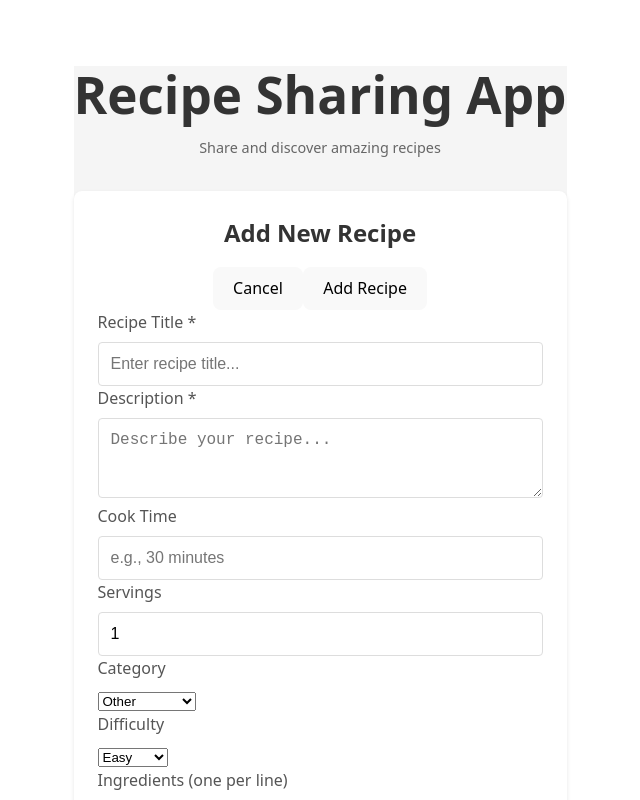
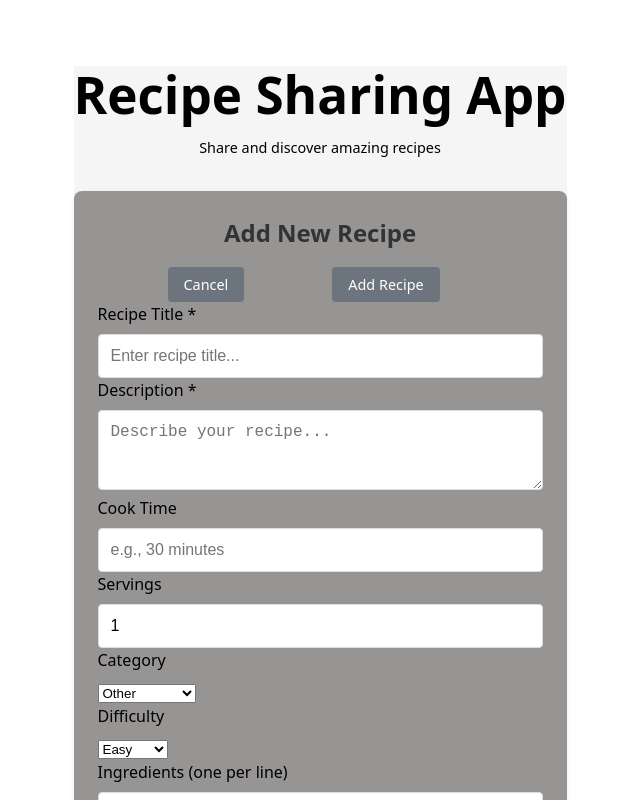
Before and after one commit to Ghanneycaleb/alx-fe-reactjs, a React (Vite) app in the folder recipe-sharing-app/: page /add in a window 1280 px wide. Shown: the top 800 px of the page, without its empty margins (320-960 px from the left). Built offline with nearby package versions, Linux system fonts and the light colour scheme.

Commit message:
Added more css code to the  App.css file

```diff
--- a/recipe-sharing-app/src/App.css
+++ b/recipe-sharing-app/src/App.css
@@ -59,12 +59,12 @@
 }
 
 .app-header h1 {
-  color: #333;
+  color: black;
   margin-bottom: 0.5rem;
 }
 
 .app-header p {
-  color: #666;
+  color: black;
   font-size: 0.9rem;
 }
 
@@ -88,7 +88,7 @@
 
 /* Add Recipe Form Styles */
 .add-recipe-form {
-  background: white;
+  background: rgb(151, 148, 148);
   padding: 1.5rem;
   border-radius: 8px;
   box-shadow: 0 2px 4px rgba(0,0,0,0.1);
@@ -114,7 +114,7 @@
   display: block;
   margin-bottom: 0.5rem;
   font-weight: 500;
-  color: #555;
+  color: black;
 }
 
 .input-group input,
@@ -165,11 +165,11 @@
 .recipe-list h2 {
   margin-top: 0;
   margin-bottom: 1rem;
-  color: #333;
+  color: black;
 }
 
 .no-recipes {
-  color: #666;
+  color: black;
   font-style: italic;
   padding: 2rem;
 }
@@ -192,14 +192,44 @@
 
 .recipe-card h3 {
   margin: 0 0 0.5rem 0;
-  color: #333;
+  color: black;
   font-size: 1.1rem;
 }
 
 .recipe-card p {
   margin: 0;
-  color: #666;
+  color: black;
   line-height: 1.4;
+}
+
+.form-actions{
+  display: flex;
+  gap: 0.5rem;
+  margin-top: 0.5rem;
+}
+
+.cancel-btn{
+  margin-left: 70px;
+  background-color: #6c757d;
+  color: white;
+  border: none;
+  padding: 0.5rem 1rem;
+  border-radius: 4px;
+  cursor: pointer;
+  font-size: 0.9rem;
+  /* transition: background-color 0.2s; */
+}
+
+.save-btn{
+  margin-left: 80px;
+  background-color: #6c757d;
+  color: white;
+  border: none;
+  padding: 0.5rem 1rem;
+  border-radius: 4px;
+  cursor: pointer;
+  font-size: 0.9rem;
+  transition: background-color 0.2s;
 }
 
 .delete-btn {
@@ -447,7 +477,8 @@
 /* Tab Navigation */
 .tab-navigation {
   display: flex;
-  gap: 1rem;
+  margin-left: 110px;
+  gap: 3rem;
   margin-bottom: 2rem;
   border-bottom: 2px solid #f0f0f0;
   padding-bottom: 1rem;
@@ -466,18 +497,19 @@
 }
 
 .tab-navigation button:hover {
-  background: #f8f9fa;
-  color: #333;
+  background: #6e7883;
+  color: white;
 }
 
 .tab-navigation button.active {
-  background: #007bff;
+  background: #6e7883;
   color: white;
   font-weight: 600;
 }
 
 /* Favorite Button */
 .favorite-btn {
+  background-color: #6c757d;
   background: none;
   border: none;
   font-size: 1.3rem;
```
